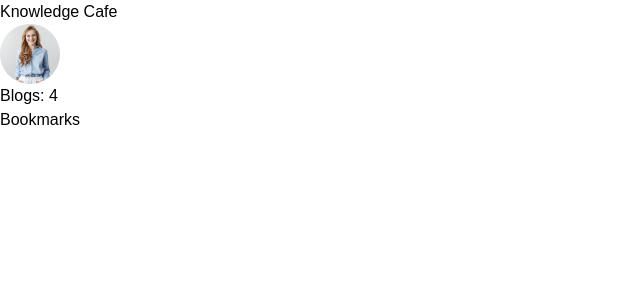
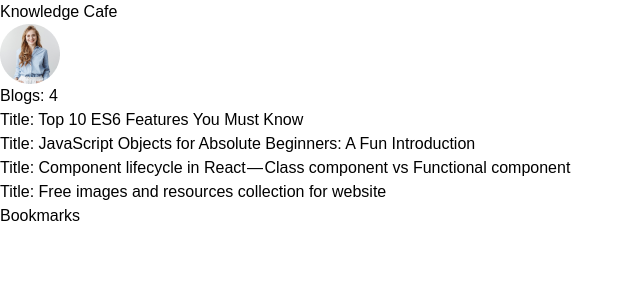
Before and after one commit to JuwelShaikh/knowledge-cafe-ract, a React (Vite) app: page / in a window 1280 px wide. Shown: the top 300 px of the page, without its empty margins (0-640 px from the left). Built offline with nearby package versions, Linux system fonts and the light colour scheme.

Commit message:
Blog data added

```diff
--- a/src/Components/Blog/Blog.jsx
+++ b/src/Components/Blog/Blog.jsx
@@ -1,10 +1,10 @@
 import PropTypes from 'prop-types';
 
 const Blog = ({ blog }) => {
-    console.log(blog)
+    const {title} = blog;
     return (
         <div>
-
+            <h1 className="text-xl">Title: {title}</h1>
         </div>
     );
 };
--- a/src/Components/Blogs/Blogs.jsx
+++ b/src/Components/Blogs/Blogs.jsx
@@ -1,6 +1,7 @@
 
 import { useEffect } from 'react';
 import { useState } from 'react';
+import Blog from '../Blog/Blog';
 
 const Blogs = () => {
     const [Blogs, setBlog] = useState([]);
@@ -14,6 +15,12 @@ const Blogs = () => {
     return (
         <div className='md:w-2/3'>
             <h3 className='text-xl'>Blogs: {Blogs.length}</h3>
+            {
+                Blogs.map(blog => <Blog
+                    key={Blogs.id}
+                    blog={blog}
+                />)
+            }
         </div>
     );
 };
```
